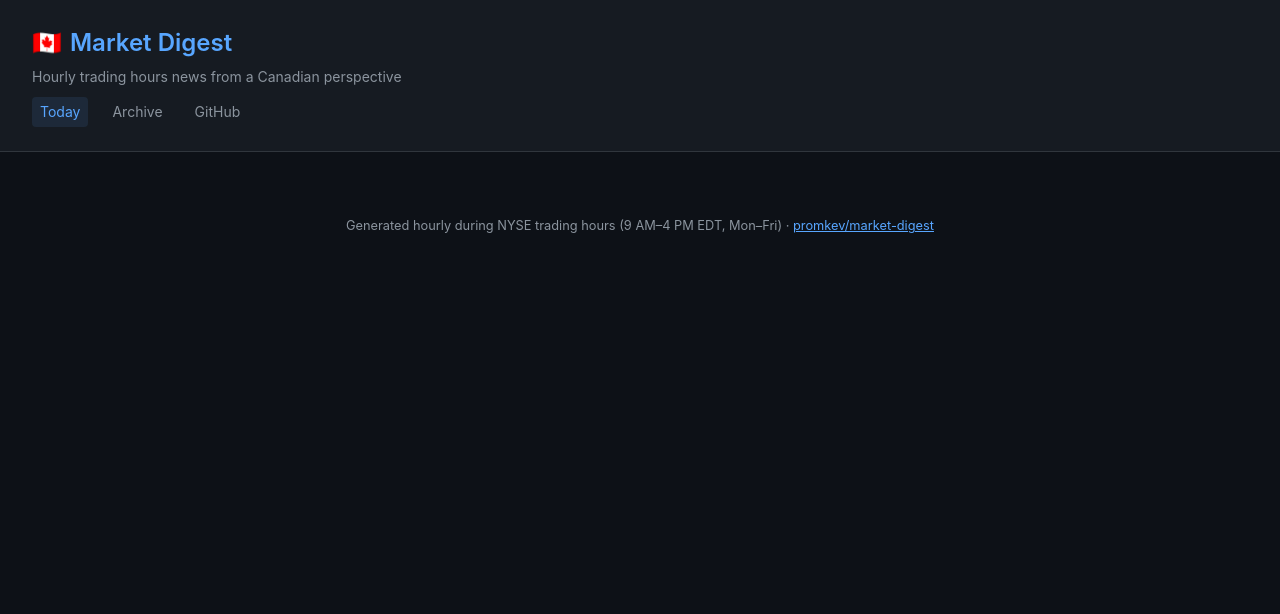
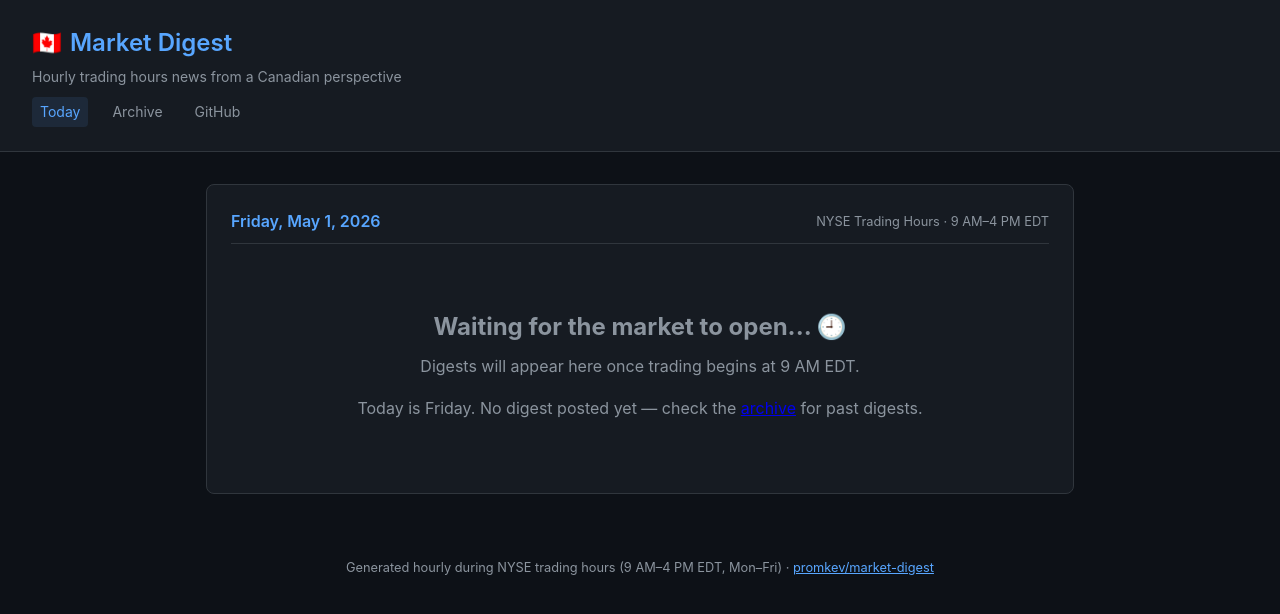
Before and after one commit to promkev/market-digest, a Jekyll site: the page built from index.html, in a window 1280 px wide. Shown: the top 614 px of the page. Built offline with Jekyll 4.4.1, drawn with Linux system fonts in a browser that asks for light colours.

Commit message:
Fix: empty array should show empty state, not blank page

```diff
--- a/index.html
+++ b/index.html
@@ -7,7 +7,7 @@ permalink: /
 {% assign today_key = site.time | date: "%Y-%m-%d" %}
 {% assign today_entries = site.data.digests[today_key] %}
 
-{% if today_entries %}
+{% if today_entries and today_entries.size > 0 %}
   {% for entry in today_entries reversed %}
     {% include digest-entry.html
        time=entry.time
```
